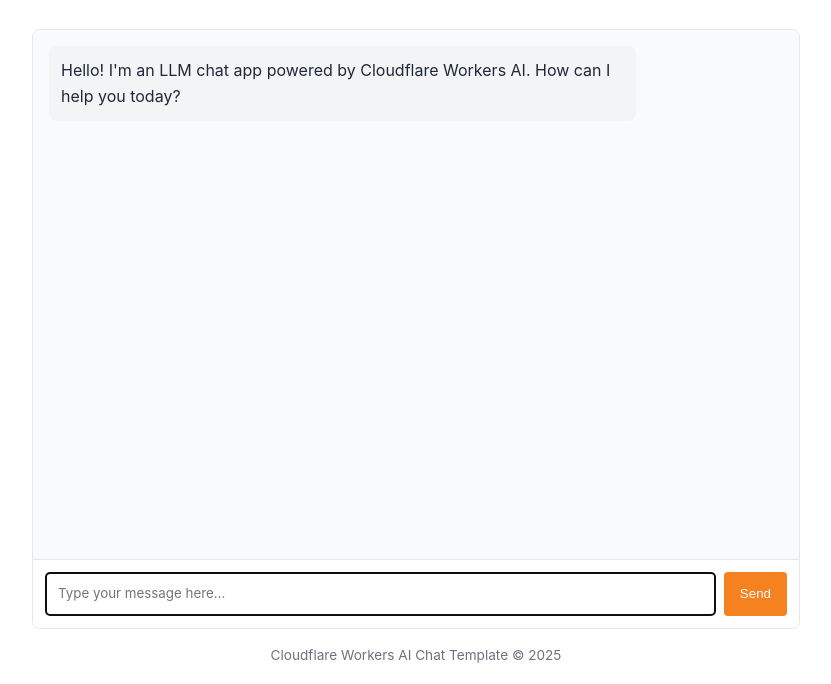
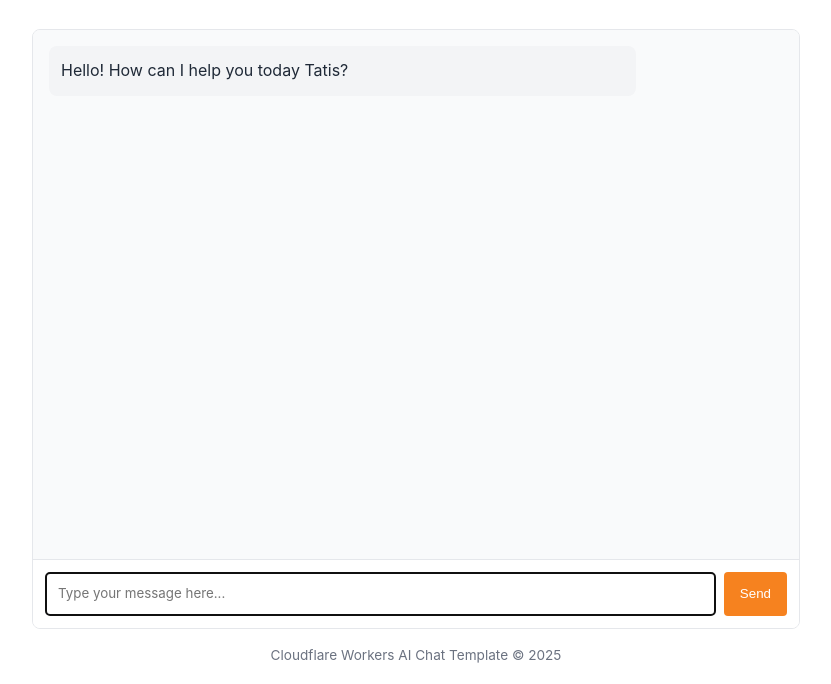
Before and after one commit to nplatais/llm-chat-app-template-2, a website: page public/index.html in a window 1280 px wide. Shown: the part 116-800 px from the top of the page, without its empty margins (224-1055 px from the left). Drawn offline with Linux system fonts and the light colour scheme.

Commit message:
Update index.html

```diff
--- a/public/index.html
+++ b/public/index.html
@@ -146,8 +146,7 @@
       <div id="chat-messages" class="chat-messages">
         <div class="message assistant-message">
           <p>
-            Hello! I'm an LLM chat app powered by Cloudflare Workers AI. How can
-            I help you today?
+            Hello! How can I help you today Tatis?
           </p>
         </div>
       </div>
```
